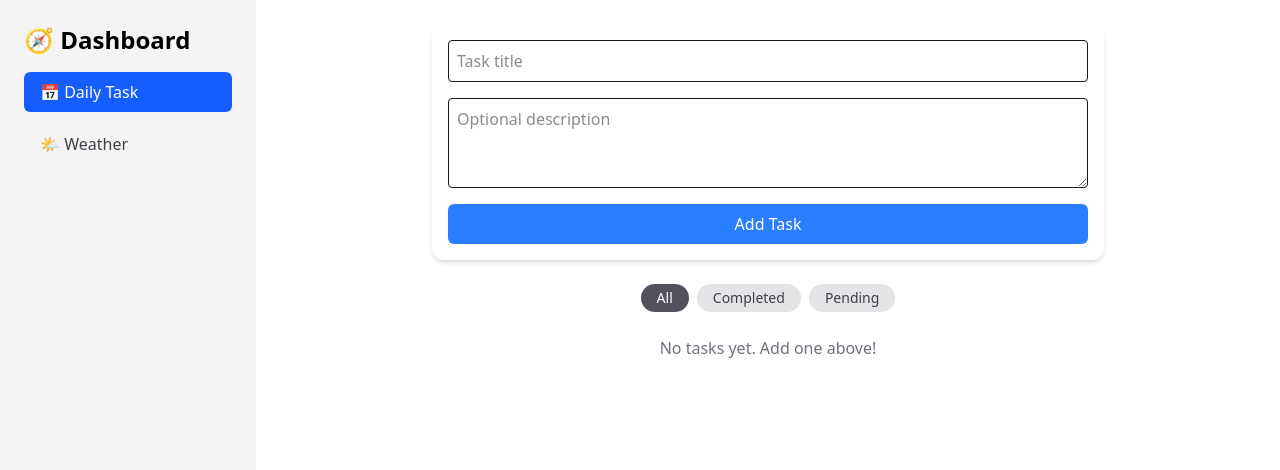
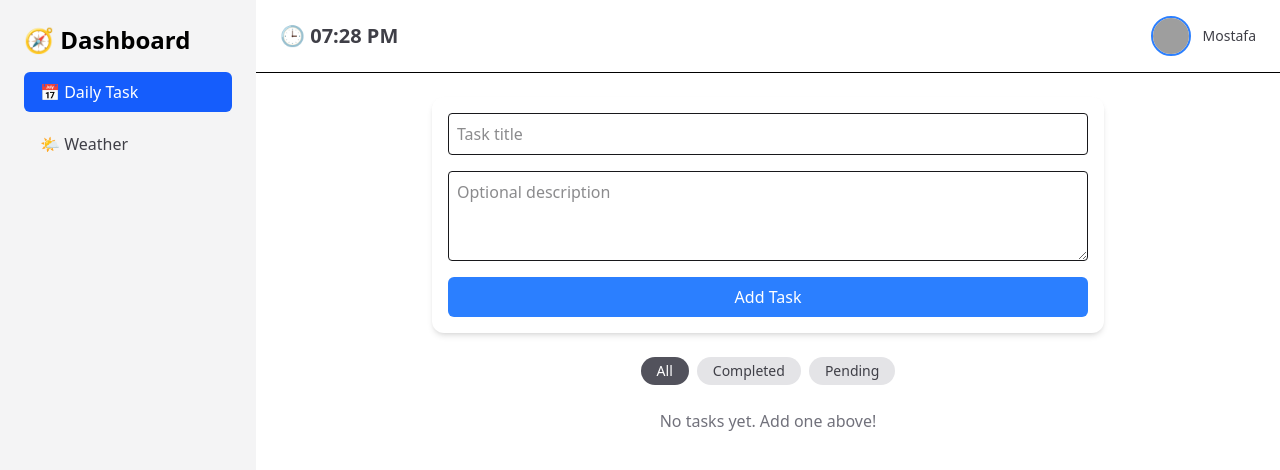
Before and after one commit to md-mostafa/daily-dashboard, a React (Vite) app: page / in a window 1280 px wide. Shown: the top 470 px of the page. Built offline with nearby package versions, Linux system fonts and the light colour scheme; grey boxes are pictures that could not be loaded.

Commit message:
chore: complete topbar

```diff
--- a/src/layout/DashboardLayout.tsx
+++ b/src/layout/DashboardLayout.tsx
@@ -1,4 +1,5 @@
 import { NavLink, Outlet } from "react-router-dom";
+import TopBar from "./TopBar";
 
 export default function DashboardLayout() {
     return (
@@ -34,9 +35,12 @@ export default function DashboardLayout() {
                 </nav>
             </aside>
 
-            <main className="flex-1 p-6 overflow-auto bg-white dark:bg-zinc-950 text-zinc-900 dark:text-white">
-                <Outlet />
-            </main>
+            <div className="flex-1 flex flex-col">
+                <TopBar />
+                <main className="flex-1 p-6 overflow-auto bg-white dark:bg-zinc-950 text-zinc-900 dark:text-white">
+                    <Outlet />
+                </main>
+            </div>
         </div>
-    )
+    );
 }
--- /dev/null
+++ b/src/layout/TopBar.tsx
@@ -0,0 +1,35 @@
+import { useEffect, useState } from "react";
+
+function formatTime(date: Date) {
+    return date.toLocaleTimeString([], {
+        hour: '2-digit',
+        minute: '2-digit'
+    });
+}
+
+export default function TopBar() {
+    const [time, setTime] = useState(formatTime(new Date()));
+
+    useEffect(() => {
+        const interval = setInterval(() => {
+            setTime(formatTime(new Date()));
+        }, 1000);
+
+        return () => clearInterval(interval);
+    }, []);
+
+    return (
+        <header className="flex justify-between items-center px-6 py-4 border-b border-zinc 200 dark:border-zinc 800 bg-white/80 dark:bg-zinc-950/80 backdrop-blur sticky top-0 z-50">
+            <div className="text-xl font-semibold text-zinc-700 dark:text-white">🕒 {time}</div>
+
+            <div className="flex items-center gap-3">
+                <img
+                    src="https://i.pravatar.cc/40?img=3"
+                    alt="user"
+                    className="w-10 h-10 rounded-full border-2 border-blue-500"
+                />
+                <span className="text-sm text-zinc-700 dark:text-zinc-300 font-medium"> Mostafa </span>
+            </div>
+        </header>
+    )
+}
```
